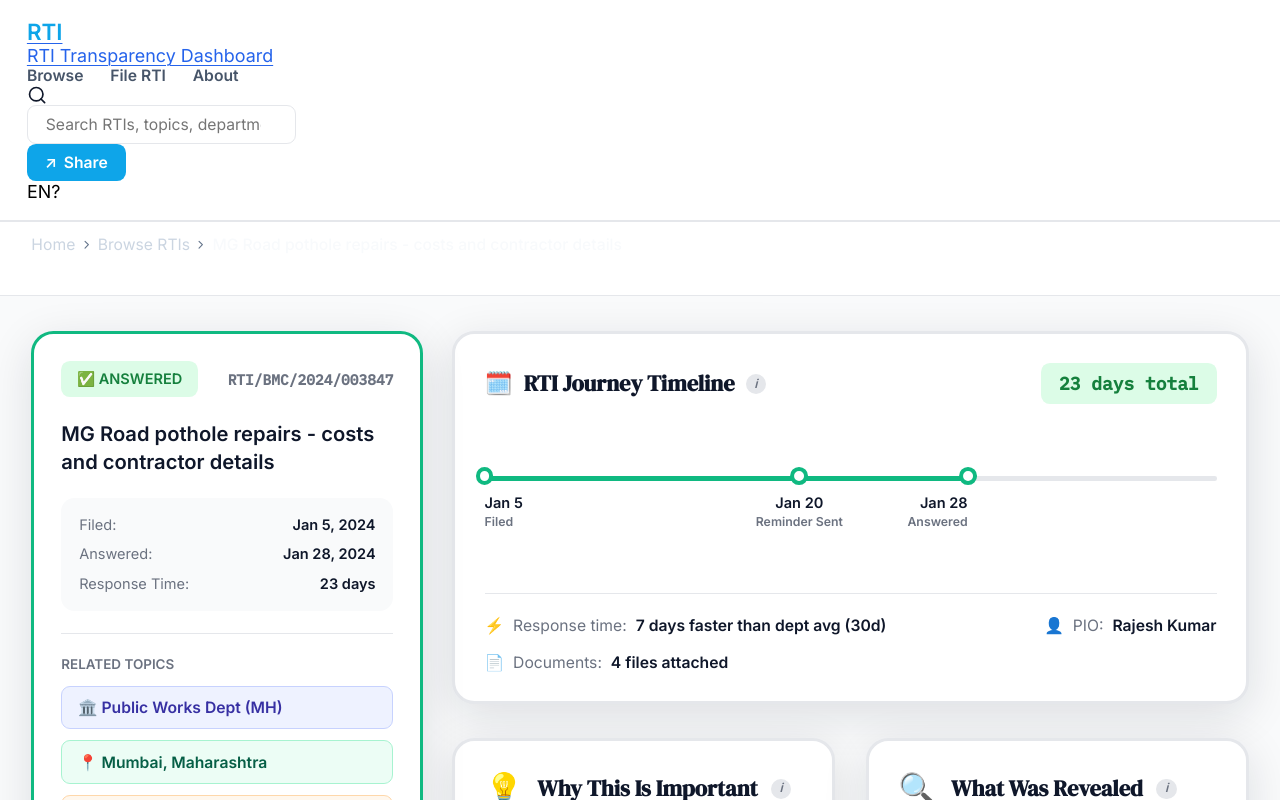
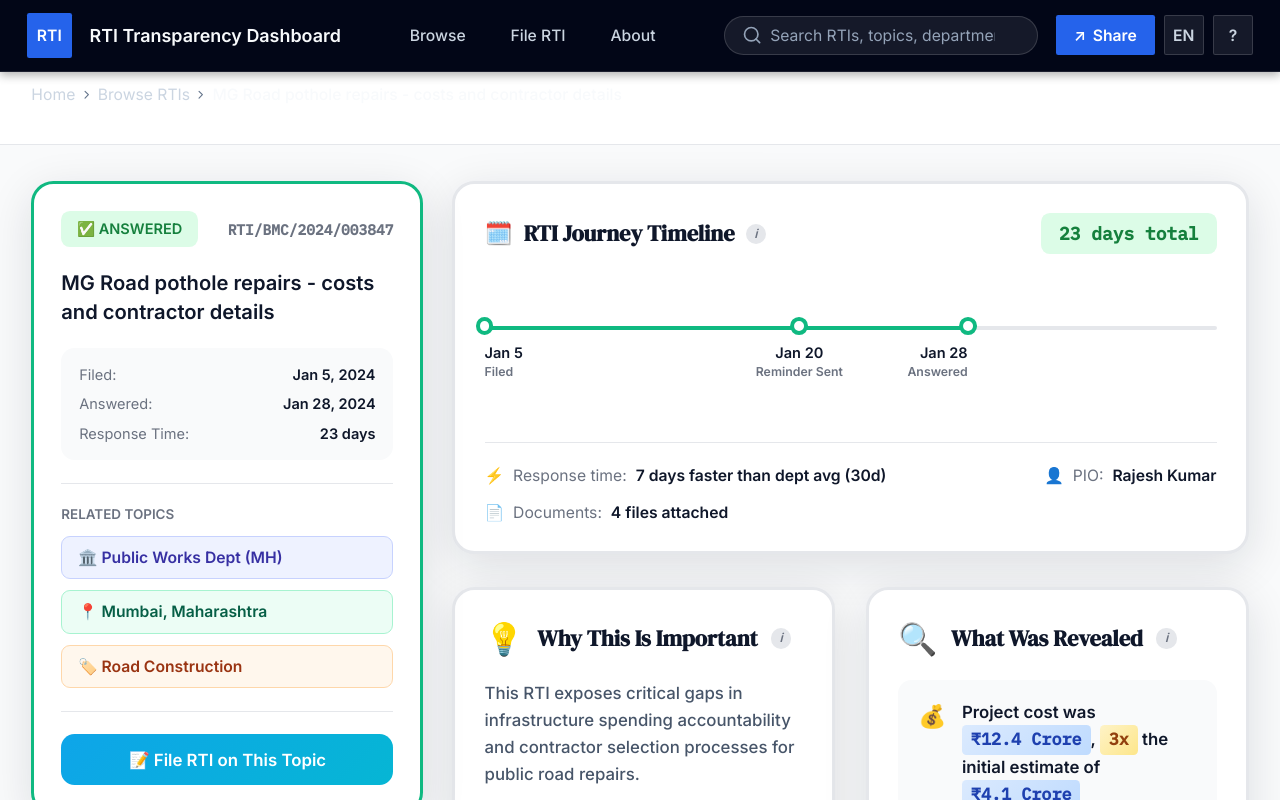
Before and after one commit to Yugantar-NGO/youRTI-UI, a Next.js app: page /rti/rti-001 in a window 1280 px wide. Shown: the top 800 px of the page. Built offline with nearby package versions, Linux system fonts and the light colour scheme.

Commit message:
style(rti-detail): apply dark theme styles to TopNavigation

```diff
--- a/src/components/features/rti-detail/molecules/TopNavigation.module.css
+++ b/src/components/features/rti-detail/molecules/TopNavigation.module.css
@@ -1,84 +1,229 @@
+/* TopNavigation - Dark theme consistent with landing/browse pages */
+
 .topNav {
-  background: white;
-  border-bottom: 2px solid #e5e7eb;
-  padding: 16px 24px;
   position: sticky;
   top: 0;
-  z-index: 100;
+  left: 0;
+  right: 0;
+  height: 64px;
+  background: #020617;
+  border-bottom: var(--border-width-thin) solid rgba(255, 255, 255, 0.1);
+  box-shadow: 0 4px 8px rgba(0, 0, 0, 0.3);
+  z-index: var(--z-header);
+}
+
+.container {
+  max-width: var(--container-max-width);
+  height: 100%;
+  margin: 0 auto;
+  padding: 0 var(--spacing-lg);
   display: flex;
   align-items: center;
   justify-content: space-between;
-  gap: 24px;
+  gap: var(--spacing-lg);
 }
 
-.navLeft {
+/* Left: Brand */
+.brand {
   display: flex;
   align-items: center;
-  gap: 32px;
+  gap: var(--spacing-md);
+  flex-shrink: 0;
+  text-decoration: none;
 }
 
 .logo {
-  font-size: 20px;
-  font-weight: 900;
-  color: #0ea5e9;
-  text-decoration: none;
+  display: flex;
+  align-items: center;
+  justify-content: center;
+  width: 40px;
+  height: 40px;
+  background: var(--color-accent);
+  color: var(--color-text-inverse);
+  font-size: var(--font-size-sm);
+  font-weight: var(--font-weight-bold);
+  border-radius: var(--border-radius-md);
 }
 
+.wordmark {
+  font-size: var(--font-size-base);
+  font-weight: var(--font-weight-semibold);
+  color: var(--color-text-on-dark-primary);
+  white-space: nowrap;
+}
+
+/* Center: Navigation */
 .navLinks {
   display: flex;
-  gap: 24px;
+  align-items: center;
+  gap: var(--spacing-lg);
+  flex: 1;
+  justify-content: center;
 }
 
 .navLink {
-  color: #475569;
+  font-size: var(--font-size-sm);
+  font-weight: var(--font-weight-medium);
+  color: var(--color-text-on-dark-secondary);
   text-decoration: none;
-  font-weight: 600;
-  font-size: 14px;
-  transition: color 150ms;
+  padding: var(--spacing-xs) var(--spacing-sm);
+  border-radius: var(--border-radius-md);
+  transition: all var(--transition-fast);
+  white-space: nowrap;
 }
 
 .navLink:hover {
-  color: #0ea5e9;
+  color: var(--color-text-on-dark-primary);
+  background: rgba(255, 255, 255, 0.08);
 }
 
-.navRight {
+.navLink:focus {
+  outline: 2px solid var(--color-focus-ring);
+  outline-offset: 2px;
+}
+
+/* Right: Actions */
+.actions {
   display: flex;
   align-items: center;
-  gap: 16px;
+  gap: var(--spacing-md);
+  flex-shrink: 0;
+}
+
+.searchBar {
+  position: relative;
+  display: flex;
+  align-items: center;
+}
+
+.searchIcon {
+  position: absolute;
+  left: var(--spacing-md);
+  color: var(--color-text-on-dark-tertiary);
+  pointer-events: none;
 }
 
 .searchInput {
-  padding: 8px 16px;
-  border: 1px solid #e5e7eb;
-  border-radius: 8px;
-  width: 240px;
-  font-size: 14px;
+  width: 280px;
+  padding: var(--spacing-sm) var(--spacing-lg) var(--spacing-sm) 40px;
+  background: rgba(255, 255, 255, 0.08);
+  border: var(--border-width-thin) solid rgba(255, 255, 255, 0.15);
+  border-radius: var(--border-radius-full);
+  font-size: var(--font-size-sm);
+  color: var(--color-text-on-dark-primary);
+  outline: none;
+  transition: all var(--transition-fast);
+}
+
+.searchInput::placeholder {
+  color: var(--color-text-on-dark-tertiary);
+}
+
+.searchInput:focus {
+  background: rgba(255, 255, 255, 0.12);
+  border-color: var(--color-accent);
+  box-shadow: 0 0 0 3px rgba(14, 165, 233, 0.15);
+}
+
+.iconButtons {
+  display: flex;
+  gap: var(--spacing-sm);
 }
 
 .shareBtn {
-  padding: 8px 16px;
-  background: #0ea5e9;
-  color: white;
-  border: none;
-  border-radius: 8px;
-  font-weight: 600;
-  font-size: 14px;
-  cursor: pointer;
   display: flex;
   align-items: center;
+  justify-content: center;
   gap: 6px;
+  padding: var(--spacing-sm) var(--spacing-md);
+  background: var(--color-accent);
+  border: none;
+  border-radius: var(--border-radius-md);
+  font-size: var(--font-size-sm);
+  font-weight: var(--font-weight-semibold);
+  color: var(--color-text-inverse);
+  cursor: pointer;
+  transition: all var(--transition-fast);
 }
 
 .shareBtn:hover {
   background: #0284c7;
 }
 
+.iconButton {
+  display: flex;
+  align-items: center;
+  justify-content: center;
+  width: 36px;
+  height: 36px;
+  background: rgba(255, 255, 255, 0.08);
+  border: var(--border-width-thin) solid rgba(255, 255, 255, 0.15);
+  border-radius: var(--border-radius-md);
+  font-size: var(--font-size-sm);
+  font-weight: var(--font-weight-semibold);
+  color: var(--color-text-on-dark-secondary);
+  cursor: pointer;
+  transition: all var(--transition-fast);
+}
+
+.iconButton:hover {
+  background: rgba(255, 255, 255, 0.12);
+  border-color: rgba(255, 255, 255, 0.3);
+  color: var(--color-text-on-dark-primary);
+}
+
+/* Responsive */
+@media (max-width: 1024px) {
+  .navLinks {
+    gap: var(--spacing-md);
+  }
+
+  .searchInput {
+    width: 200px;
+  }
+
+  .wordmark {
+    display: none;
+  }
+}
+
 @media (max-width: 768px) {
+  .container {
+    padding: 0 var(--spacing-md);
+  }
+
   .navLinks {
     display: none;
   }
 
-  .searchInput {
-    width: 180px;
+  .searchBar {
+    display: none;
+  }
+
+  .brand {
+    gap: var(--spacing-sm);
   }
 }
+
+@media (max-width: 640px) {
+  .topNav {
+    height: 56px;
+  }
+
+  .iconButtons {
+    gap: var(--spacing-xs);
+  }
+
+  .iconButton {
+    width: 32px;
+    height: 32px;
+  }
+
+  .shareBtn {
+    padding: var(--spacing-xs) var(--spacing-sm);
+  }
+
+  .shareBtn span:last-child {
+    display: none;
+  }
+}
```
